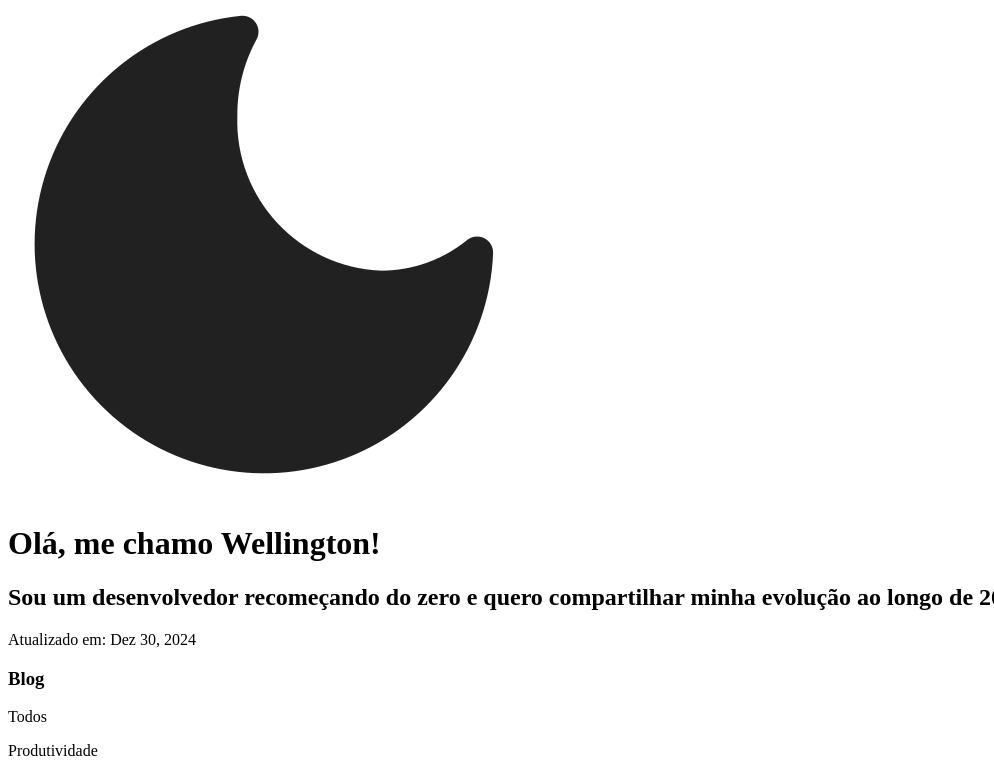
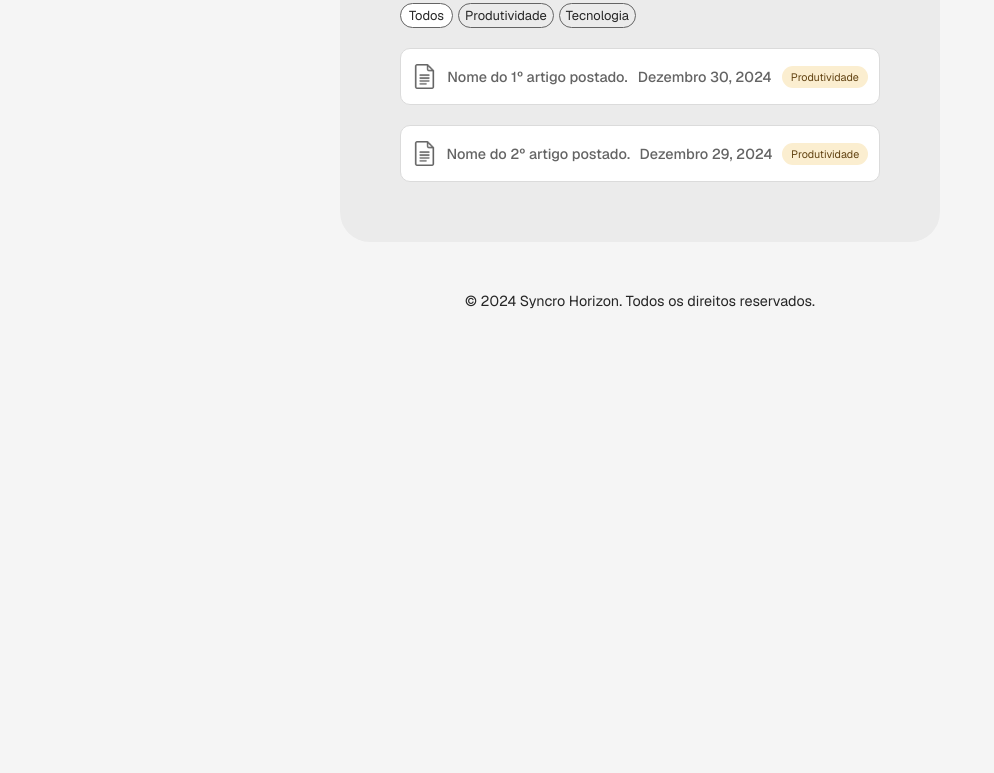
Before and after one commit to welldssvieira/salabranca, a plain HTML site: page index.html in a window 1280 px wide. Shown: the part 536-1309 px from the top of the page, without its empty margins (0-994 px from the left). After the commit the page ends 946 px from the top, so only its background shows below. Drawn offline with nearby package versions, Linux system fonts and the light colour scheme; the site is published under a folder, as on GitHub Pages, so addresses that start at the root find nothing.

Commit message:
Correção de bug no link CSS.

```diff
--- a/index.html
+++ b/index.html
@@ -5,8 +5,8 @@
     <meta name="viewport" content="width=device-width, initial-scale=1.0">
     <meta name="description" content="Bem-vindo ao meu blog pessoal, onde compartilho atualizações diárias sobre minha jornada de autodesenvolvimento, organização e crescimento em 2025. Acompanhe minha evolução em áreas como saúde, estudos, carreira, finanças, lazer e muito mais, com dicas práticas e reflexões inspiradoras para motivar sua própria transformação.">
     <meta name="keywords" content="Blog, Site Pessoal, Produtividade, Construindo Em Público, Building In Public, Welldssvieira, Engenheiro De Software, Blog Pessoal, Evolução Diária, Autodesenvolvimento, Organização, Progresso Em 2025, Saúde, Estudos, Carreira, Finanças, Lazer, Transformação Pessoal, Crescimento, Desenvolvimento Pessoal, Dicas Práticas, Reflexões Inspiradoras">
-    <link rel="shortcut icon" href="/media/icones/Icon_logomarcaSyncroHorizon.png" type="image/x-icon">
-    <link rel="stylesheet" href="/assets/css/style.css">
+    <link rel="shortcut icon" href="/media/icones/Icon_logomarcaSyncroHorizon-dark.png" type="image/x-icon">
+    <link rel="stylesheet" href="assets/css/style.css">
     <title>welldssvieira</title>
 </head>
 <body>
```
